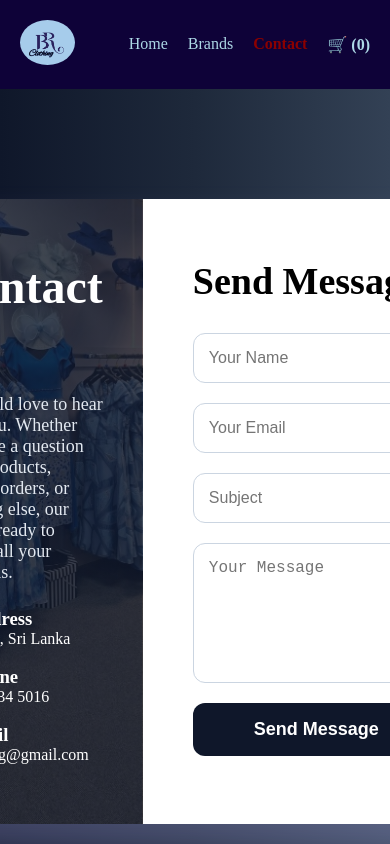
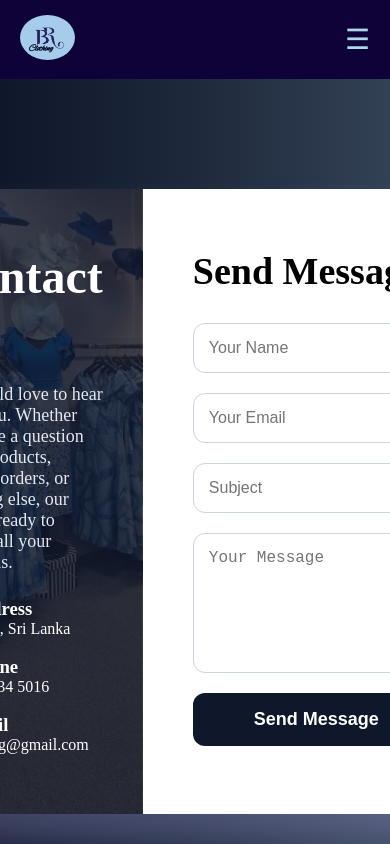
Before and after one commit to SBhagya21/BR-ecommerce-app, a React (Vite) app: page /BR-ecommerce-app/contact in a window 390 px wide. Shown: the top 844 px of the page. Built offline with nearby package versions, Linux system fonts and the light colour scheme.

Commit message:
feat: add mobile hamburger menu

```diff
--- a/src/App.tsx
+++ b/src/App.tsx
@@ -37,7 +37,7 @@ type CartItem = Product & {
 };
 
 function App() {
-
+  const [menuOpen, setMenuOpen] = useState(false);
   // ================= CART =================
   const [cart, setCart] = useState<CartItem[]>(() => {
     try {
@@ -147,24 +147,24 @@ return (
         )}
 
         {/* ================= NAVBAR ================= */}
-        <nav
-          style={{
-            padding: "20px",
+    <nav style={{
+  padding: "15px 20px",
   background: "#0e0238",
   color: "lightblue",
   display: "flex",
   justifyContent: "space-between",
   alignItems: "center",
-          }}
-        >
+  flexWrap: "wrap",
+  position: "sticky",
+  top: 0,
+  zIndex: 1000,
+}}>
+  {/* Logo */}
   <Link to="/">
     <img
       src={logo1}
       alt="logo"
-              onClick={(e) => {
-                e.preventDefault();
-                setShowLogo(true);
-              }}
+      onClick={(e) => { e.preventDefault(); setShowLogo(true); }}
       style={{
         width: "55px",
         height: "45px",
@@ -175,38 +175,54 @@ return (
     />
   </Link>
 
-          <div style={{ display: "flex", gap: "20px" }}>
-            <NavLink to="/" style={({ isActive }) => ({
+  {/* Hamburger button - only shows on mobile */}
+  <button
+    onClick={() => setMenuOpen(!menuOpen)}
+    style={{
+      display: "none",
+      background: "none",
+      border: "none",
+      color: "lightblue",
+      fontSize: "28px",
+      cursor: "pointer",
+    }}
+    className="hamburger-btn"
+  >
+    {menuOpen ? "✕" : "☰"}
+  </button>
+
+ {/* Nav links */}
+<div
+  className={`nav-links${menuOpen ? " open" : ""}`}
+  style={{
+    display: "flex",
+    gap: "20px",
+    alignItems: "center",
+  }}
+>
+  <NavLink to="/" onClick={() => setMenuOpen(false)} style={({ isActive }) => ({
     color: isActive ? "darkred" : "lightblue",
     textDecoration: "none",
     fontWeight: isActive ? "bold" : "normal",
-            })}>
-              Home
-            </NavLink>
+  })}>Home</NavLink>
 
-            <NavLink to="/brands" style={({ isActive }) => ({
+  <NavLink to="/brands" onClick={() => setMenuOpen(false)} style={({ isActive }) => ({
     color: isActive ? "darkred" : "lightblue",
     textDecoration: "none",
     fontWeight: isActive ? "bold" : "normal",
-            })}>
-              Brands
-            </NavLink>
+  })}>Brands</NavLink>
 
-            <NavLink to="/contact" style={({ isActive }) => ({
+  <NavLink to="/contact" onClick={() => setMenuOpen(false)} style={({ isActive }) => ({
     color: isActive ? "darkred" : "lightblue",
     textDecoration: "none",
     fontWeight: isActive ? "bold" : "normal",
-            })}>
-              Contact
-            </NavLink>
+  })}>Contact</NavLink>
 
-            <NavLink to="/cart" style={({ isActive }) => ({
+  <NavLink to="/cart" onClick={() => setMenuOpen(false)} style={({ isActive }) => ({
     color: isActive ? "red" : "lightblue",
     textDecoration: "none",
     fontWeight: "bold",
-            })}>
-              🛒 ({cart.reduce((s, i) => s + i.quantity, 0)})
-            </NavLink>
+  })}>🛒 ({cart.reduce((s, i) => s + i.quantity, 0)})</NavLink>
 </div>
 </nav>
 
```
Lines whose indentation alone changed are shown as unchanged.
